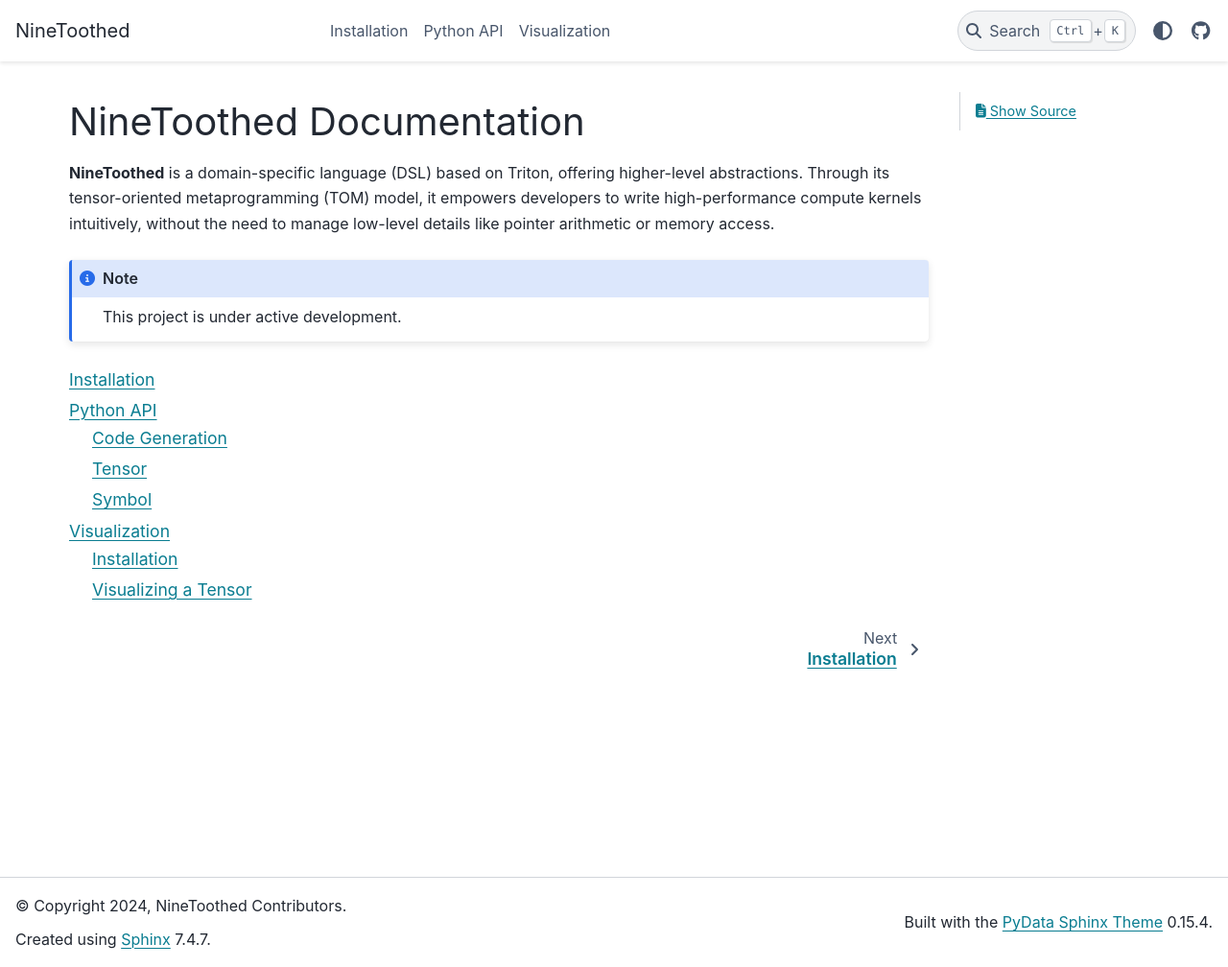
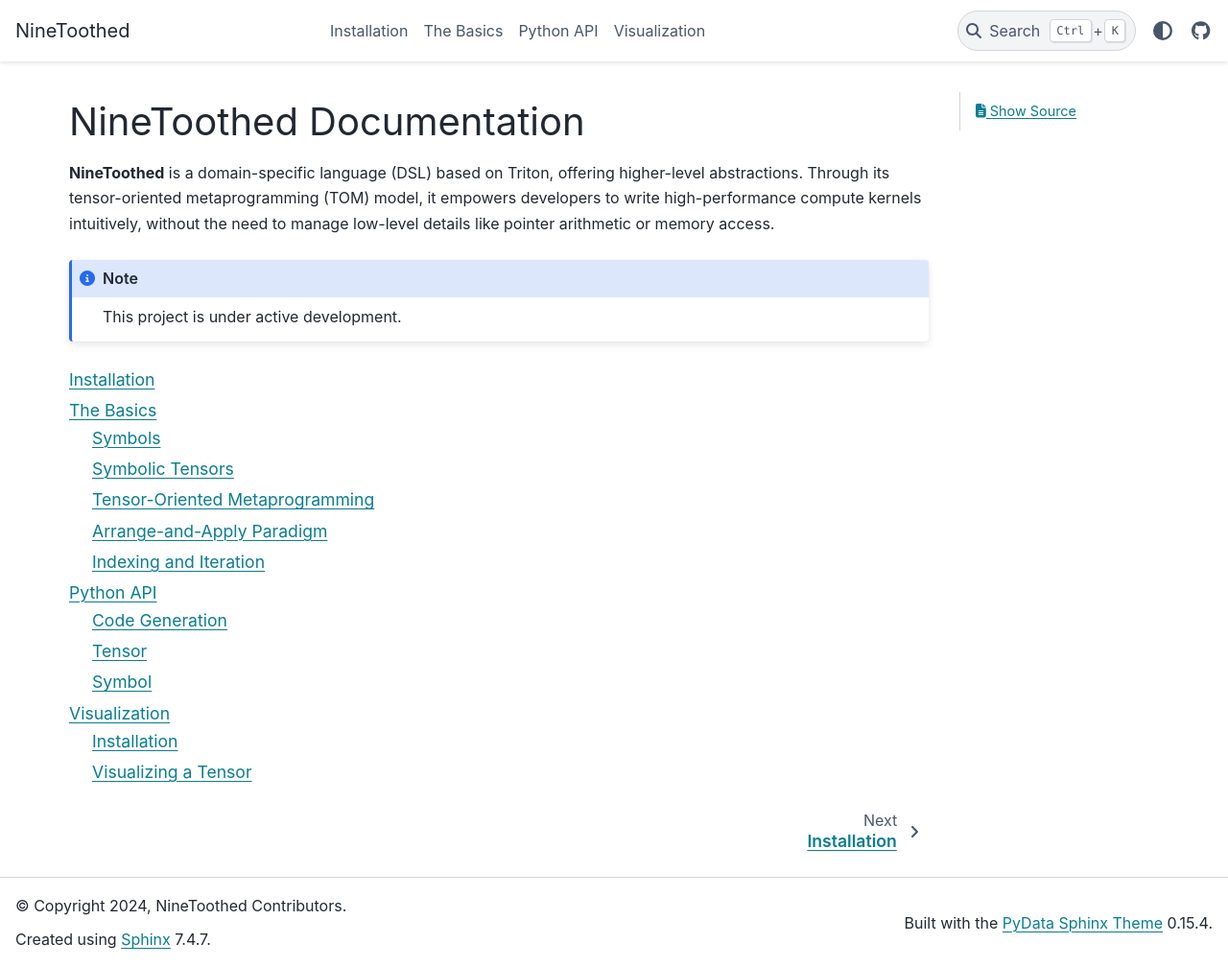
Before and after one commit to InfiniTensor/ninetoothed, a Sphinx documentation site: the page built from docs/source/index.rst, in a window 1280 px wide and 1008 px high. Shown: the whole window at 96% size. Built offline with Sphinx 7.4.7 and the PyData theme 0.15.4, drawn with Linux system fonts in a browser that asks for light colours; some of the changed lines change nothing that is shown.

Commit message:
Add documentation for the basics

```diff
--- /dev/null
+++ b/docs/source/basics.rst
@@ -0,0 +1,254 @@
+The Basics
+==========
+
+Symbols
+-------
+
+The concept of **symbols** is similar to what is described in the `SymPy tutorial <https://docs.sympy.org/latest/tutorials/intro-tutorial/intro.html>`_. Symbols do not store actual numerical values; instead, they represent symbolic names or symbolic expressions. This allows for performing symbolic mathematical operations.
+
+In NineToothed, you can create a symbol using the ``Symbol`` class. For example, in the code below, we first create two symbols named ``BLOCK_SIZE_M`` and ``BLOCK_SIZE_N``, and then perform a multiplication operation on them:
+
+.. code-block::
+
+    >>> from ninetoothed import Symbol
+    >>> BLOCK_SIZE_M = Symbol("BLOCK_SIZE_M")
+    >>> BLOCK_SIZE_M
+    BLOCK_SIZE_M
+    >>> BLOCK_SIZE_N = Symbol("BLOCK_SIZE_N")
+    >>> BLOCK_SIZE_N
+    BLOCK_SIZE_N
+    >>> BLOCK_SIZE_M * BLOCK_SIZE_N
+    BLOCK_SIZE_M * BLOCK_SIZE_N
+
+Symbolic Tensors
+----------------
+
+Similar to many deep learning frameworks, tensors are a core concept in NineToothed. However, tensors in NineToothed differ slightly from those in other frameworks—they do not store actual data. Instead, they store symbolic expressions in member variables such as ``shape`` and ``strides``. For this reason, we refer to them as **symbolic tensors**.
+
+In NineToothed, you can create a tensor using the ``Tensor`` class. As shown in the example below, ``Tensor(2)`` creates a 2-dimensional tensor—essentially, a matrix. Note that the ``shape`` member contains symbolic expressions rather than concrete values:
+
+.. code-block::
+
+    >>> from ninetoothed import Tensor
+    >>> x = Tensor(2)
+    >>> x.shape
+    (ninetoothed_tensor_0_size_0, ninetoothed_tensor_0_size_1)
+
+Tensor-Oriented Metaprogramming
+-------------------------------
+
+Thanks to symbolic tensors, we can perform certain compile-time operations on tensors in NineToothed. These operations are called **meta-operations**, such as ``tile``, ``expand``, ``squeeze``, ``permute``, and so on.
+
+For example, in the following code, we apply the ``tile`` operation to ``x``, which divides ``x`` into blocks of shape ``(BLOCK_SIZE_M, BLOCK_SIZE_N)``:
+
+.. code-block::
+
+    >>> x_tiled = x.tile((BLOCK_SIZE_M, BLOCK_SIZE_N))
+    >>> x_tiled.shape
+    ((ninetoothed_tensor_0_size_0 - (BLOCK_SIZE_M - 1) - 1 + BLOCK_SIZE_M - 1) // BLOCK_SIZE_M + 1, (ninetoothed_tensor_0_size_1 - (BLOCK_SIZE_N - 1) - 1 + BLOCK_SIZE_N - 1) // BLOCK_SIZE_N + 1)
+    >>> x_tiled.dtype.shape
+    (BLOCK_SIZE_M, BLOCK_SIZE_N)
+
+We notice that the ``dtype`` of ``x_tiled`` also has a ``shape`` attribute. This is because tensors in NineToothed can be nested—that is, the elements of a tensor can themselves be tensors.
+
+In other words, during the ``tile`` operation, we create a two-level tensor: Each element of the outer tensor is itself an inner tensor. To make this easier to understand, let's walk through a numerical example:
+
+.. code-block::
+
+    >>> BLOCK_SIZE_M = 2
+    >>> BLOCK_SIZE_N = 2
+    >>> x = Tensor(shape=(4, 8))
+    >>> x_tiled = x.tile((BLOCK_SIZE_M, BLOCK_SIZE_N))
+    >>> x_tiled.shape
+    (2, 4)
+    >>> x_tiled.dtype.shape
+    (2, 2)
+
+As shown in the figure below, we've tiled the original tensor ``x`` of shape ``(4, 8)`` into blocks of shape ``(2, 2)`` (the inner tensors), resulting in a total of ``(2, 4)`` such blocks (the outer tensor):
+
+.. image:: https://raw.githubusercontent.com/InfiniTensor/resources/refs/heads/master/ninetoothed/images/x-tiled.png
+
+Arrange-and-Apply Paradigm
+--------------------------
+
+After introducing meta-operations, you should be able to understand what operations can be performed on individual tensors at compile time. A series of such operations is referred to as **arrangement**. However, this is not enough, as we also need to establish the relationship between multiple parameter tensors.
+
+Such relationships are managed by the NineToothed compiler: The NineToothed compiler launches programs based on the shape of the outermost tensors of the arranged parameter tensors and maps the second outermost tensors to these programs.
+
+We can understand this concept using a simple arrangement function:
+
+.. code-block:: python
+
+    def arrangement(x, y, z, BLOCK_SIZE=ninetoothed.block_size()):
+        return x.tile((BLOCK_SIZE,)), y.tile((BLOCK_SIZE,)), z.tile((BLOCK_SIZE,))
+
+In this function, we apply the ``tile`` operation to the vectors ``x``, ``y``, and ``z`` to divide each vector into blocks of size ``BLOCK_SIZE``. For example, if each vector's length is ``16`` and ``BLOCK_SIZE`` is ``2``, each vector can be divided into ``8`` blocks, with each block having a length of ``2``. The arranged ``x``, ``y``, and ``z`` would then look as follows:
+
+.. image:: https://raw.githubusercontent.com/InfiniTensor/resources/refs/heads/master/ninetoothed/images/x-arranged.png
+
+.. image:: https://raw.githubusercontent.com/InfiniTensor/resources/refs/heads/master/ninetoothed/images/y-arranged.png
+
+.. image:: https://raw.githubusercontent.com/InfiniTensor/resources/refs/heads/master/ninetoothed/images/z-arranged.png
+
+Based on this arrangement, the NineToothed compiler will launch ``8`` programs and map the elements of the outermost tensors of the arranged ``x``, ``y``, and ``z`` (i.e., the second outermost tensors) to these ``8`` programs.
+
+Now that we have these mappings, we can launch the programs accordingly. However, we are still one step away from fully implementing an algorithm, because we have not defined what each program should do. In other words, we need to define how to apply the arranged tensors. In NineToothed, this can be done by defining an **application** function.
+
+For example, to define vector addition, we can create the following application function:
+
+.. code-block:: python
+
+    def application(x, y, z):
+        z = x + y
+
+The logic of the code is simple: It adds ``x`` and ``y`` and stores the result in ``z``. However, it is important to note that the parameters of the application function are the elements of the outermost tensors of the arranged parameter tensors (i.e., the second outermost tensors), not the tensors themselves. That is, based on the above assumptions, ``x``, ``y``, and ``z`` here represent blocks of length ``2``, not the original tensors of length ``16``.
+
+At this point, we have defined both the arrangement and application functions. The remaining task is to integrate them into a compute kernel. In NineToothed, we can use ``ninetoothed.make`` to achieve this:
+
+.. code-block:: python
+
+    kernel = ninetoothed.make(arrangement, application, (Tensor(1), Tensor(1), Tensor(1)))
+
+This code means that we want to arrange three 1-dimensional tensors (vectors) according to the ``arrangement`` function, and apply the arranged tensors using the ``application`` function to form a compute kernel ``kernel``. The paradigm of constructing a compute kernel this way is called the **arrange-and-apply paradigm**.
+
+We can invoke ``kernel`` as follows:
+
+.. code-block:: python
+
+    import torch
+
+    dtype = torch.float16
+    device = "cuda"
+
+    x = torch.tensor((1, 2, 3), dtype=dtype, device=device)
+    y = torch.tensor((4, 5, 6), dtype=dtype, device=device)
+
+    z = torch.empty_like(x)
+    kernel(x, y, z)
+
+    reference = torch.tensor((5, 7, 9), dtype=dtype, device=device)
+    assert torch.allclose(z, reference)
+
+As shown, when we call ``kernel``, we do not provide an actual value for ``BLOCK_SIZE``. This is because when constructing ``BLOCK_SIZE``, we used ``ninetoothed.block_size``, which represents that we want to use the configurations generated by the NineToothed compiler for auto-tuning. If we want to provide a value manually (for example, during debugging), we can directly assign a specific value as follows:
+
+.. code-block:: python
+
+    def arrangement(x, y, z, BLOCK_SIZE=1024):
+        return x.tile((BLOCK_SIZE,)), y.tile((BLOCK_SIZE,)), z.tile((BLOCK_SIZE,))
+
+Indexing and Iteration
+----------------------
+
+Through the vector addition example, we got a brief understanding of how to develop compute kernels using NineToothed. In that example, the parameter tensors were arranged into two-level tensors. However, tensors in NineToothed are not limited to just two levels—they can be three-level or even more. Only the outermost level of an arranged tensor is used to launch programs. In other words, tensors with more than two levels are hierarchical and can be indexed and iterated over within the application function.
+
+Now, let's implement a matrix multiplication kernel to better understand indexing and iteration in NineToothed, as well as deepen our understanding of the arrange-and-apply paradigm.
+
+Before we begin implementation, we first need to understand the algorithm we want to realize. Here's a diagram for the algorithm:
+
+.. image:: https://raw.githubusercontent.com/InfiniTensor/resources/refs/heads/master/triton/images/tiled-matmul.png
+
+In simple terms, we tile three matrices into blocks. For each block in :math:`C`, we need to iterate over the corresponding row of blocks of :math:`A` and the corresponding column of blocks of :math:`B`. Then, for each iteration, we need to perform a small matrix multiplication between the blocks of :math:`A` and :math:`B`, and accumulate the result into the block of :math:`C`.
+
+With this algorithm in mind, let's begin the implementation, starting with the arrangement phase:
+
+.. code-block:: python
+
+    BLOCK_SIZE_M = ninetoothed.block_size()
+    BLOCK_SIZE_N = ninetoothed.block_size()
+    BLOCK_SIZE_K = ninetoothed.block_size()
+
+
+    def arrangement(input, other, output):
+        output_arranged = output.tile((BLOCK_SIZE_M, BLOCK_SIZE_N))
+
+        input_arranged = input.tile((BLOCK_SIZE_M, BLOCK_SIZE_K))
+        input_arranged = input_arranged.tile((1, -1))
+        input_arranged = input_arranged.expand((-1, output_arranged.shape[1]))
+        input_arranged.dtype = input_arranged.dtype.squeeze(0)
+
+        other_arranged = other.tile((BLOCK_SIZE_K, BLOCK_SIZE_N))
+        other_arranged = other_arranged.tile((-1, 1))
+        other_arranged = other_arranged.expand((output_arranged.shape[0], -1))
+        other_arranged.dtype = other_arranged.dtype.squeeze(1)
+
+        return input_arranged, other_arranged, output_arranged
+
+In this code, we first define the symbols ``BLOCK_SIZE_M``, ``BLOCK_SIZE_N``, and ``BLOCK_SIZE_K``, which represent the shapes of the blocks. We then tile ``output`` into blocks of shape ``(BLOCK_SIZE_M, BLOCK_SIZE_N)``, ``input`` into ``(BLOCK_SIZE_M, BLOCK_SIZE_K)``, and ``other`` into ``(BLOCK_SIZE_K, BLOCK_SIZE_N)``:
+
+.. image:: https://raw.githubusercontent.com/InfiniTensor/resources/refs/heads/master/ninetoothed/images/input-arranged-0.png
+
+.. image:: https://raw.githubusercontent.com/InfiniTensor/resources/refs/heads/master/ninetoothed/images/other-arranged-0.png
+
+.. image:: https://raw.githubusercontent.com/InfiniTensor/resources/refs/heads/master/ninetoothed/images/output-arranged-0.png
+
+We notice that simple arrangement is not enough for matrix multiplication. According to the diagram, each block in ``output`` corresponds to a row of blocks in ``input`` and a column of blocks in ``other``. So we need to further tile ``input`` row-wise and ``other`` column-wise:
+
+.. image:: https://raw.githubusercontent.com/InfiniTensor/resources/refs/heads/master/ninetoothed/images/input-arranged-1.png
+
+.. image:: https://raw.githubusercontent.com/InfiniTensor/resources/refs/heads/master/ninetoothed/images/other-arranged-1.png
+
+But we're still not done. Remember how the NineToothed compiler establishes the relationship between multiple parameter tensors?
+
+    The NineToothed compiler launches programs based on the shape of the outermost tensors of the arranged parameter tensors and maps the second outermost tensors to these programs.
+
+Why is this important? Because it implies a crucial rule: The outermost tensors of the arranged parameter tensors must have the same shape.
+
+Currently, the shapes of the outermost tensors of the arranged parameter tensors are ``(4, 1)``, ``(1, 4)``, and ``(4, 4)``—clearly inconsistent. This suggests that the arrangement is incorrect or incomplete. From the diagram, we know we need to align each row of blocks of ``input`` with each column of blocks of ``other``. We can achieve this via ``expand``, horizontally expanding ``input`` and vertically expanding ``other`` to match the shape of ``output``:
+
+.. image:: https://raw.githubusercontent.com/InfiniTensor/resources/refs/heads/master/ninetoothed/images/input-arranged-2.png
+
+.. image:: https://raw.githubusercontent.com/InfiniTensor/resources/refs/heads/master/ninetoothed/images/other-arranged-2.png
+
+Now, the outermost tensors of the arranged parameter tensors have matching shapes. Technically, arrangement is complete and we could proceed to write the application function. However, we notice that the row of blocks of ``input`` and the column of blocks of ``other`` are two-dimensional, and their shapes are of the form ``(1, ...)`` and ``(..., 1)`` respectively. In other words, if we do not perform additional operations, the way to index the row of blocks and the column of blocks would be ``input[0, k]`` and ``other[k, 0]``. If we want to find the range of ``k`` based on ``input``, we would need to use ``input.shape[1]``. But we know that dimensions of size ``1`` can be safely removed here. That's why we add ``squeeze``:
+
+.. image:: https://raw.githubusercontent.com/InfiniTensor/resources/refs/heads/master/ninetoothed/images/input-arranged-3.png
+
+.. image:: https://raw.githubusercontent.com/InfiniTensor/resources/refs/heads/master/ninetoothed/images/other-arranged-3.png
+
+With this, we can now index the row of blocks and the column of blocks with ``input[k]`` and ``other[k]``, and use ``input.shape[0]`` to determine the range of ``k``.
+
+At this point, the arrangement phase is complete. The final arrangement result is:
+
+.. image:: https://raw.githubusercontent.com/InfiniTensor/resources/refs/heads/master/ninetoothed/images/input-arranged-3.png
+
+.. image:: https://raw.githubusercontent.com/InfiniTensor/resources/refs/heads/master/ninetoothed/images/other-arranged-3.png
+
+.. image:: https://raw.githubusercontent.com/InfiniTensor/resources/refs/heads/master/ninetoothed/images/output-arranged-0.png
+
+Now let's look at the application function:
+
+.. code-block:: python
+
+    def application(input, other, output):
+        accumulator = ntl.zeros(output.shape, dtype=ntl.float32)
+
+        for k in range(input.shape[0]):
+            accumulator += ntl.dot(input[k], other[k])
+
+        output = accumulator
+
+Within the function body, we first define an ``accumulator`` to accumulate intermediate results. Then, we iterate over the row of blocks of ``input`` and the column of blocks of ``other``, and accumulate the results of small matrix multiplications into the ``accumulator``. Finally, we write the ``accumulator`` into the corresponding block of ``output``. Since this happens on each block of ``output``, the overall matrix multiplication is completed.
+
+Just like in the vector addition example, after defining ``arrangement`` and ``application``, we can integrate them using ``ninetoothed.make`` to build a kernel:
+
+.. code-block:: python
+
+    kernel = ninetoothed.make(arrangement, application, (Tensor(2), Tensor(2), Tensor(2)))
+
+The kernel can be invoked like this:
+
+.. code-block:: python
+
+    import torch
+
+    dtype = torch.float16
+    device = "cuda"
+
+    input = torch.tensor(((1, 2), (3, 4)), dtype=dtype, device=device)
+    other = torch.tensor(((5, 6), (7, 8)), dtype=dtype, device=device)
+
+    output = torch.empty((input.shape[0], other.shape[1]), dtype=dtype, device=device)
+    kernel(input, other, output)
+
+    reference = torch.tensor(((19, 22), (43, 50)), dtype=dtype, device=device)
+    assert torch.allclose(output, reference)
--- a/docs/source/index.rst
+++ b/docs/source/index.rst
@@ -11,5 +11,6 @@
    :maxdepth: 2
 
    installation
+   basics
    python_api
    visualization
```
